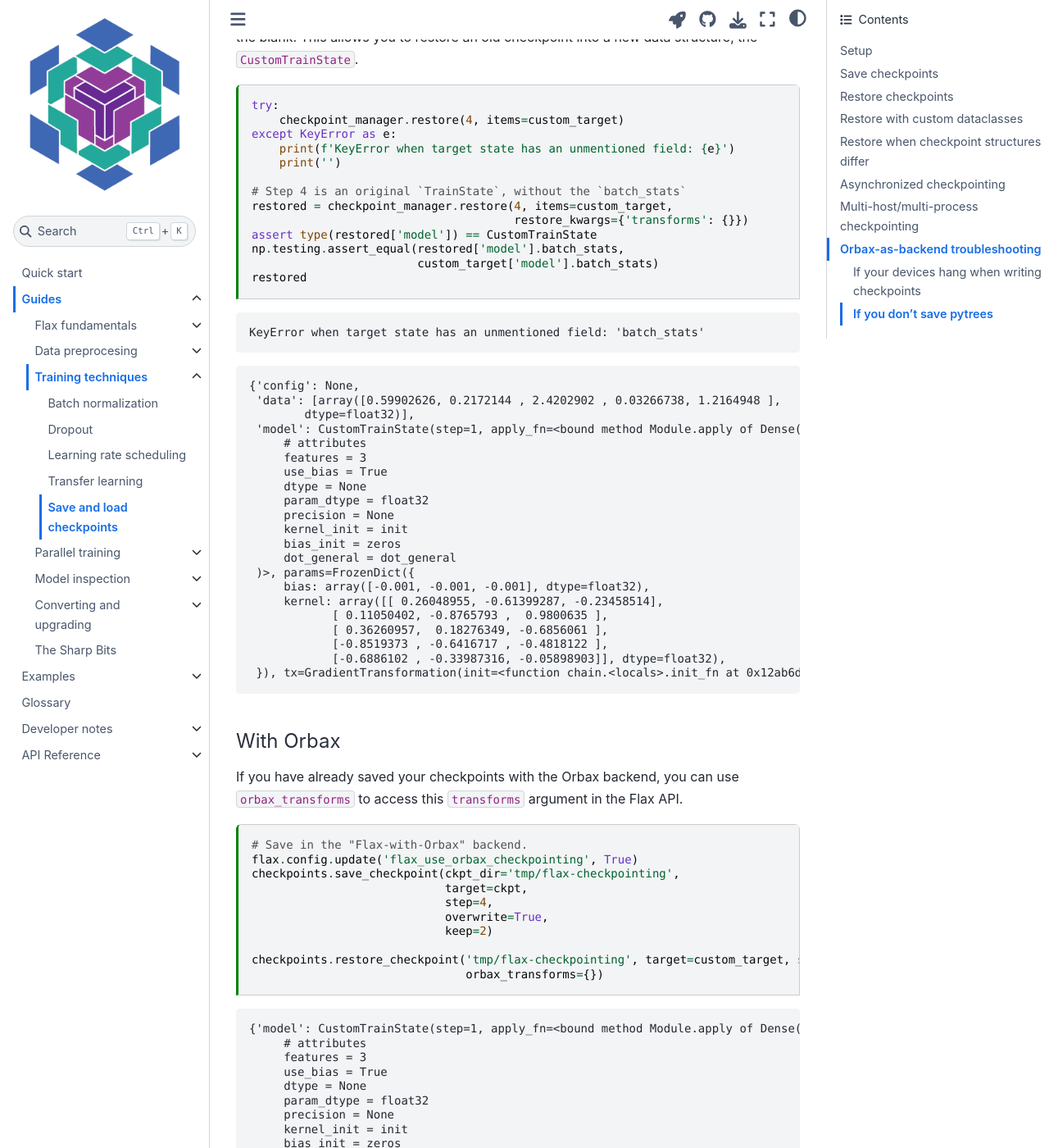
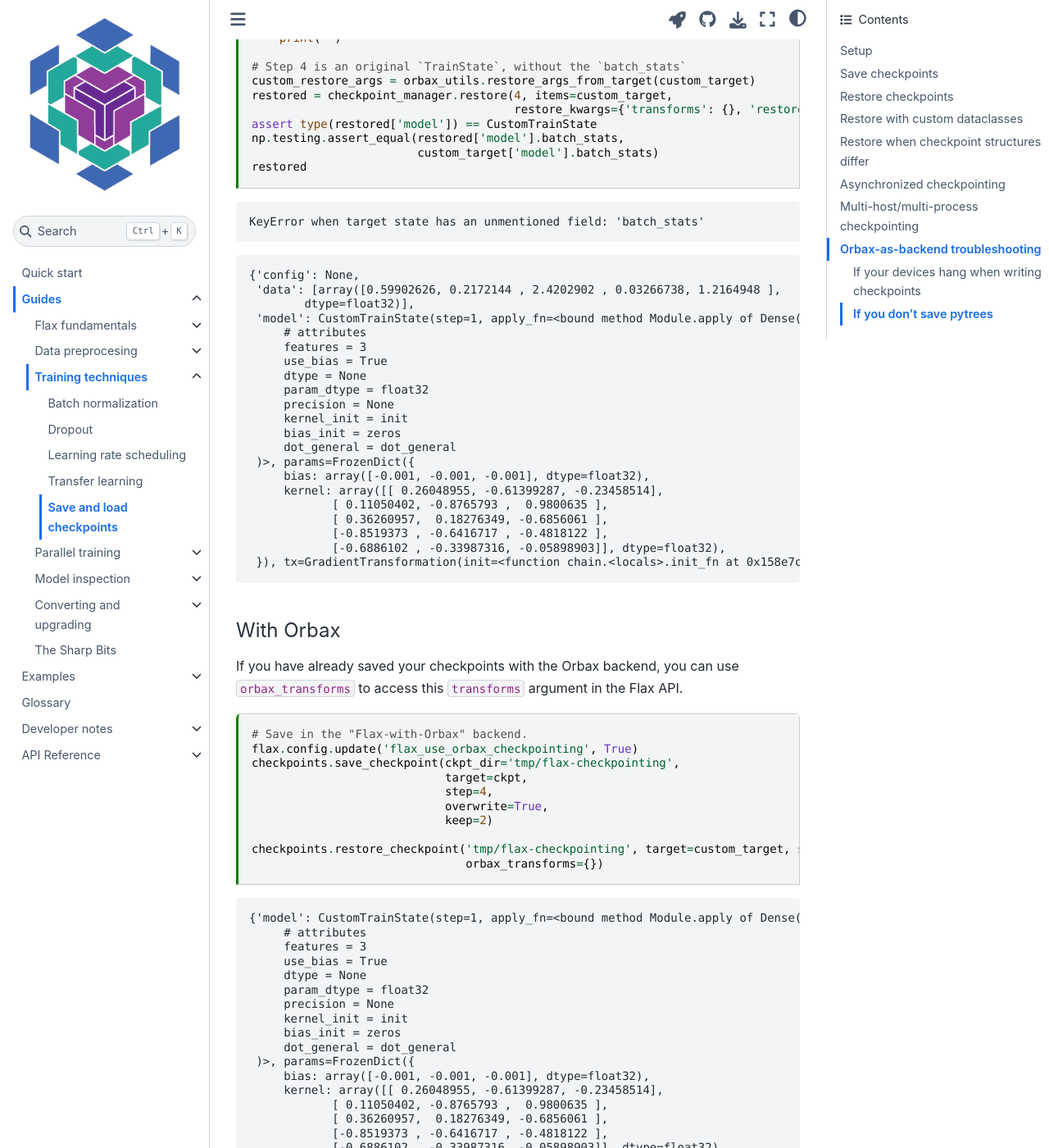
Before and after one commit to google/flax, a Sphinx documentation site: the page built from docs/guides/use_checkpointing.ipynb, in a window 1280 px wide and 1400 px high, scrolled down 10447 px. Shown: the whole window at 82% size. Built offline with Sphinx 7.4.7 and the Sphinx Book theme 1.1.4, drawn with Linux system fonts in a browser that asks for light colours; pages that are not in the unit, such as notebooks, are missing from menus; some of the changed text lies outside the part shown.

Commit message:
Fix checkpointing guide

````diff
--- a/docs/guides/use_checkpointing.md
+++ b/docs/guides/use_checkpointing.md
@@ -52,11 +52,6 @@
 
 Install/upgrade Flax and [Orbax](https://github.com/google/orbax). For JAX installation with GPU/TPU support, visit [this section on GitHub](https://github.com/google/jax#installation).
 <!-- #endregion -->
-
-```python tags=["skip-execution"]
-# replace with `pip install -U flax` after release 0.6.9.
-! pip install -U -qq "git+https://github.com/google/flax.git@main#egg=flax"
-```
 
 <!-- #region id="-icO30rwmKYj" -->
 Note: Before running `import jax`, create eight fake devices to mimic a [multi-host environment](https://jax.readthedocs.io/en/latest/jax-101/06-parallelism.html?#aside-hosts-and-devices-in-jax) in this notebook. Note that the order of imports is important here. The `os.environ["XLA_FLAGS"] = '--xla_force_host_platform_device_count=8'` command works only with the CPU backend, which means it won't work with GPU/TPU acceleration on if you're running this notebook in Google Colab. If you are already running the code on multiple devices (for example, in a 4x2 TPU environment), you can skip running the next cell.
@@ -318,8 +313,9 @@
     print('')
 
 # Step 4 is an original `TrainState`, without the `batch_stats`
+custom_restore_args = orbax_utils.restore_args_from_target(custom_target)
 restored = checkpoint_manager.restore(4, items=custom_target,
-                                      restore_kwargs={'transforms': {}})
+                                      restore_kwargs={'transforms': {}, 'restore_args': custom_restore_args})
 assert type(restored['model']) == CustomTrainState
 np.testing.assert_equal(restored['model'].batch_stats,
                         custom_target['model'].batch_stats)
````
Also changed, not shown: docs/guides/use_checkpointing.ipynb.
